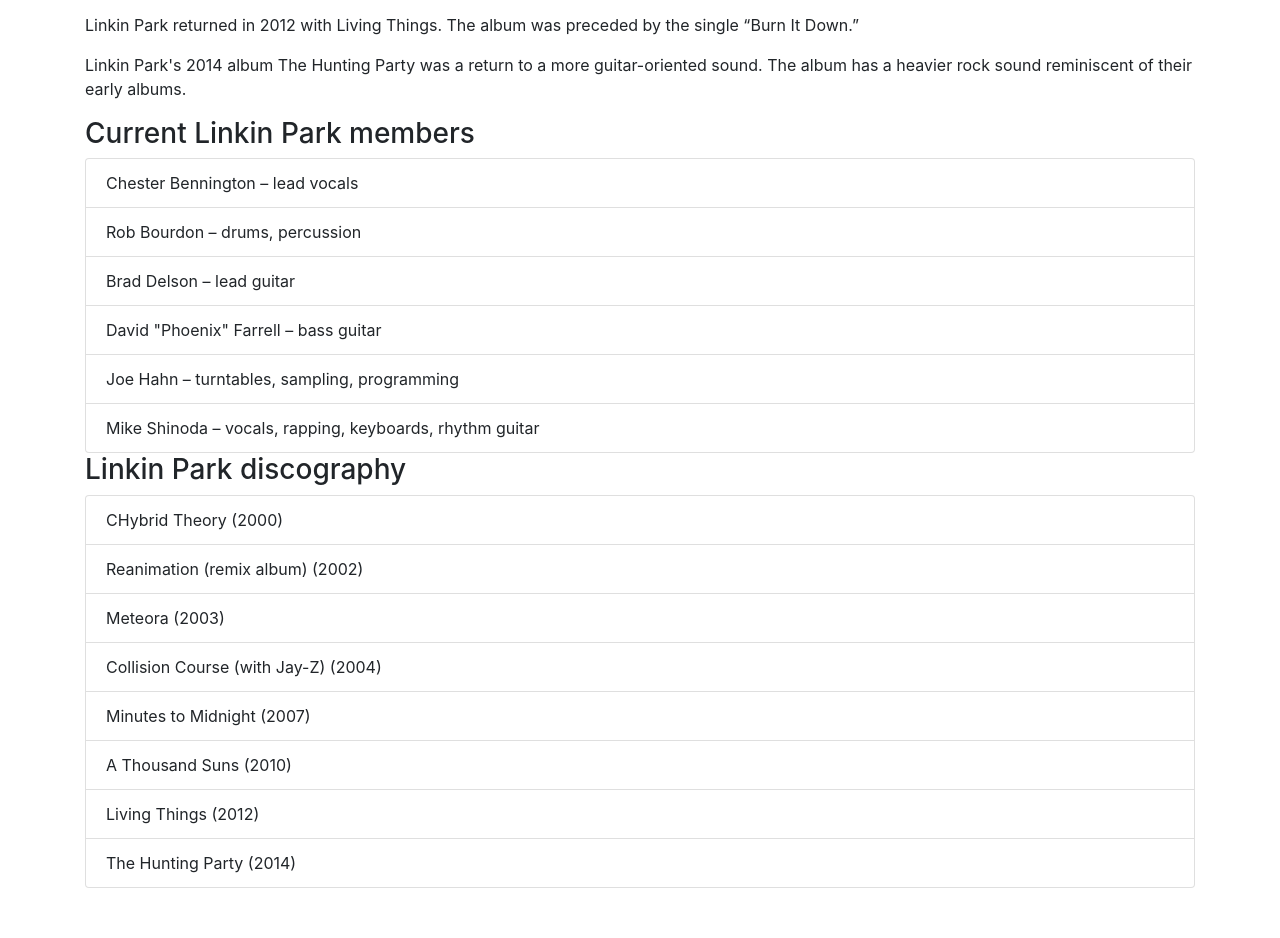
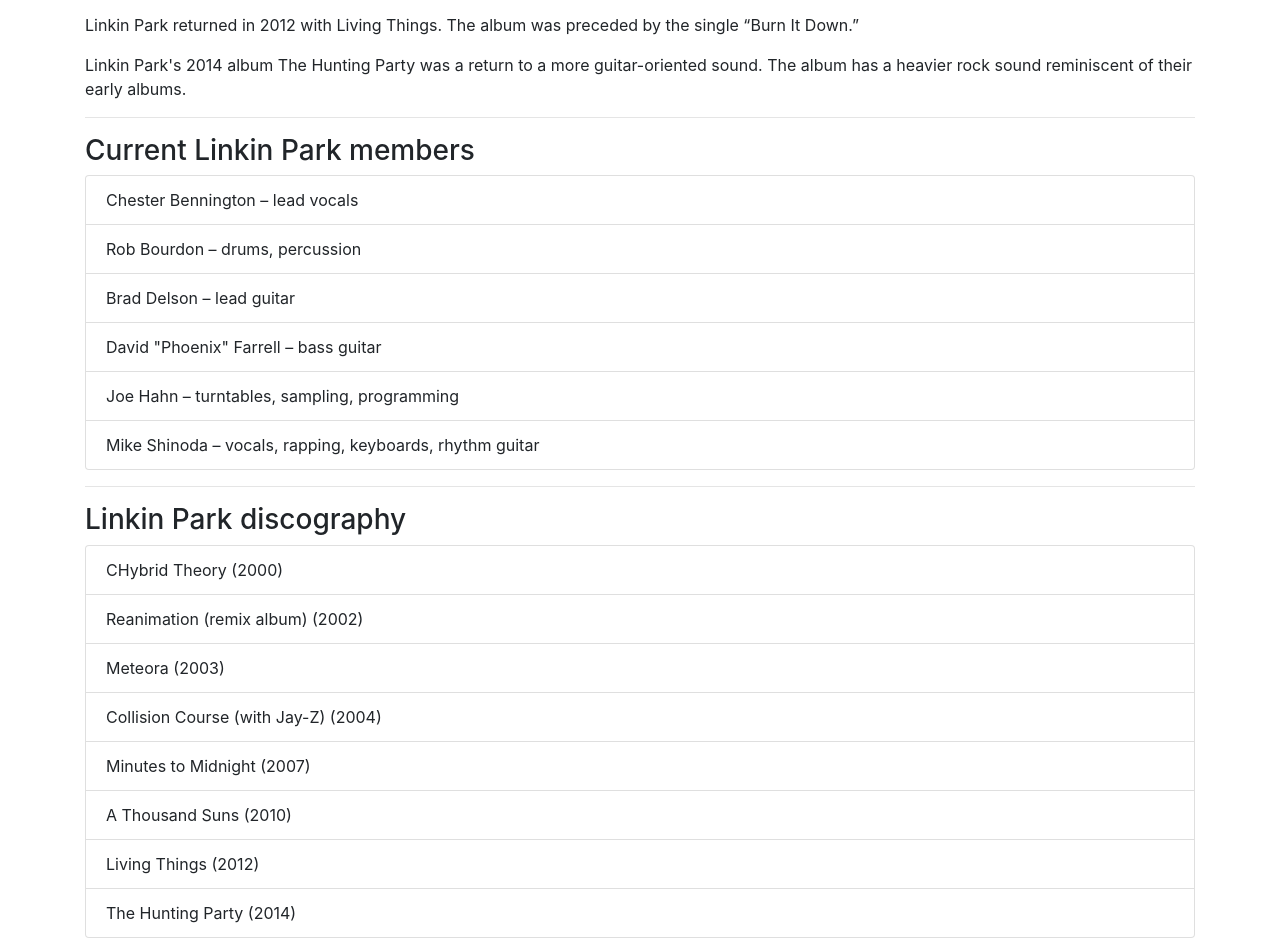
Before and after one commit to vaida898/website, a plain HTML site: page index.html in a window 1280 px wide. Shown: the part 904-1842 px from the top of the page. Before the commit the page ends 1792 px from the top, so only its background shows below. Drawn offline with nearby package versions, Linux system fonts and the light colour scheme.

```diff
--- a/index.html
+++ b/index.html
@@ -58,7 +58,11 @@
             <p>Linkin Park returned in 2012 with Living Things. The album was preceded by the single “Burn It Down.”</p>
 
             <p>Linkin Park's 2014 album The Hunting Party was a return to a more guitar-oriented sound. The album has a heavier rock sound reminiscent of their early albums.</p>
+        </section>
 
+        <hr>
+
+        <section class="Band members">
             <h3>Current Linkin Park members</h3>
                 <ul class="list-group">
                   <li class="list-group-item">Chester Bennington – lead vocals</li>
@@ -68,7 +72,11 @@
                   <li class="list-group-item">Joe Hahn – turntables, sampling, programming</li>
                   <li class="list-group-item">Mike Shinoda – vocals, rapping, keyboards, rhythm guitar</li>
                 </ul>
+        </section>
 
+        <hr>
+
+        <section class="Discography">
             <h3>Linkin Park discography</h3>
                 <ul class="list-group">
                   <li class="list-group-item">CHybrid Theory (2000)</li>
```
Also changed, not shown: .c9/metadata/environment/index.html.
